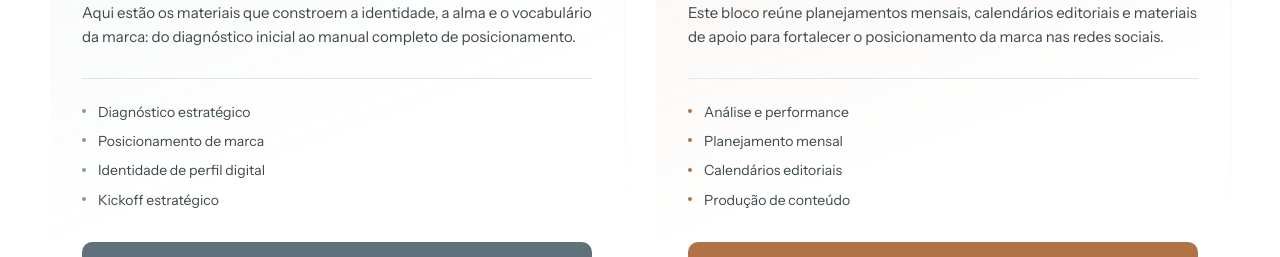
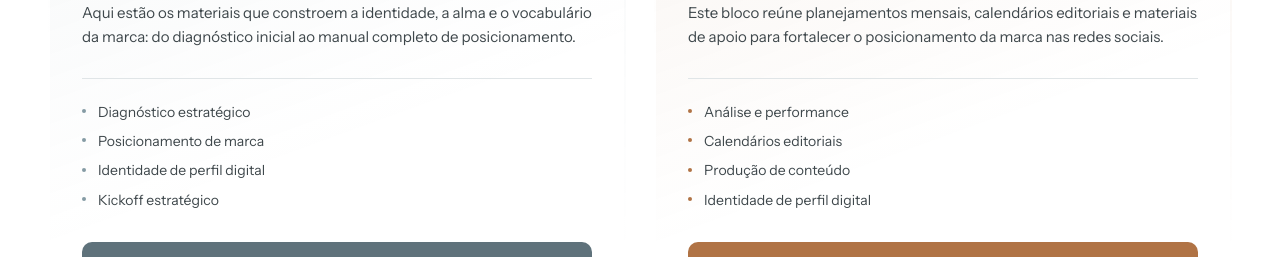
Before and after one commit to Lorena225/forneria-di-capri-landing, a React (Vite) app: page / in a window 1280 px wide. Shown: the part 2645-2902 px from the top of the page. Built offline with nearby package versions, Linux system fonts and the light colour scheme.

Commit message:
fix: move calendário julho para grupo de calendários editoriais

```diff
--- a/src/data/documentos.ts
+++ b/src/data/documentos.ts
@@ -110,9 +110,9 @@ export const areas: Area[] = [
       'Materiais ligados à gestão de mídias sociais, ao calendário estratégico, à presença digital e à construção de relacionamento com o público.',
     itens: [
       'Análise e performance',
-      'Planejamento mensal',
       'Calendários editoriais',
       'Produção de conteúdo',
+      'Identidade de perfil digital',
     ],
     icone: Megaphone,
     acento: 'argila',
@@ -194,20 +194,6 @@ export const documentos: Documento[] = [
     destaque: true,
   },
 
-  // Planejamento mensal
-  {
-    id: 'doc-planejamento-julho',
-    titulo: 'Planejamento Mensal: Julho 2026',
-    descricao:
-      'Planejamento estratégico completo de julho: objetivo do mês, cinco arcos de conteúdo semanais, grade de publicações com tema, formato, objetivo criativo e CTA para cada post, além da estrutura de stories de apoio.',
-    escolas: ['forneria-di-capri'],
-    area: 'marketing',
-    categoria: 'Planejamento mensal',
-    tipo: 'PDF',
-    dataAtualizacao: '03/08/2026',
-    arquivo: '/documentos/planejamento-julho-2026.pdf',
-  },
-
   // Calendários editoriais
   {
     id: 'doc-calendario-agosto',
@@ -221,6 +207,18 @@ export const documentos: Documento[] = [
     dataAtualizacao: '04/08/2026',
     arquivo: '/documentos/calendario-agosto-2026.pdf',
     destaque: true,
+  },
+  {
+    id: 'doc-calendario-julho',
+    titulo: 'Calendário Editorial: Julho 2026',
+    descricao:
+      'Grade editorial de julho com cinco arcos de conteúdo semanais, grade de publicações com tema, formato, objetivo criativo e CTA para cada post, além da estrutura de stories de apoio.',
+    escolas: ['forneria-di-capri'],
+    area: 'marketing',
+    categoria: 'Calendários editoriais',
+    tipo: 'PDF',
+    dataAtualizacao: '03/08/2026',
+    arquivo: '/documentos/planejamento-julho-2026.pdf',
   },
   {
     id: 'doc-calendario-junho',
```
